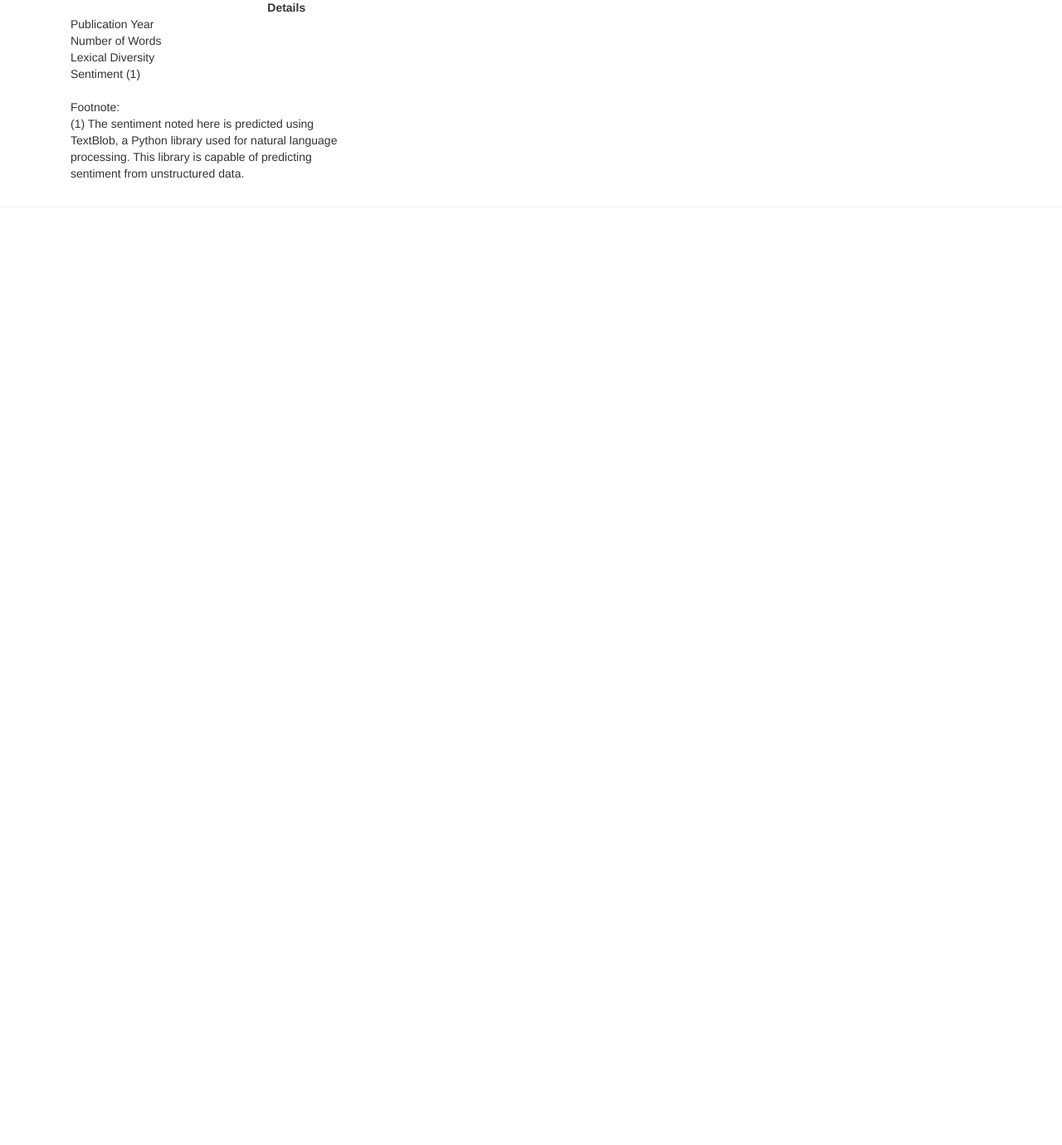
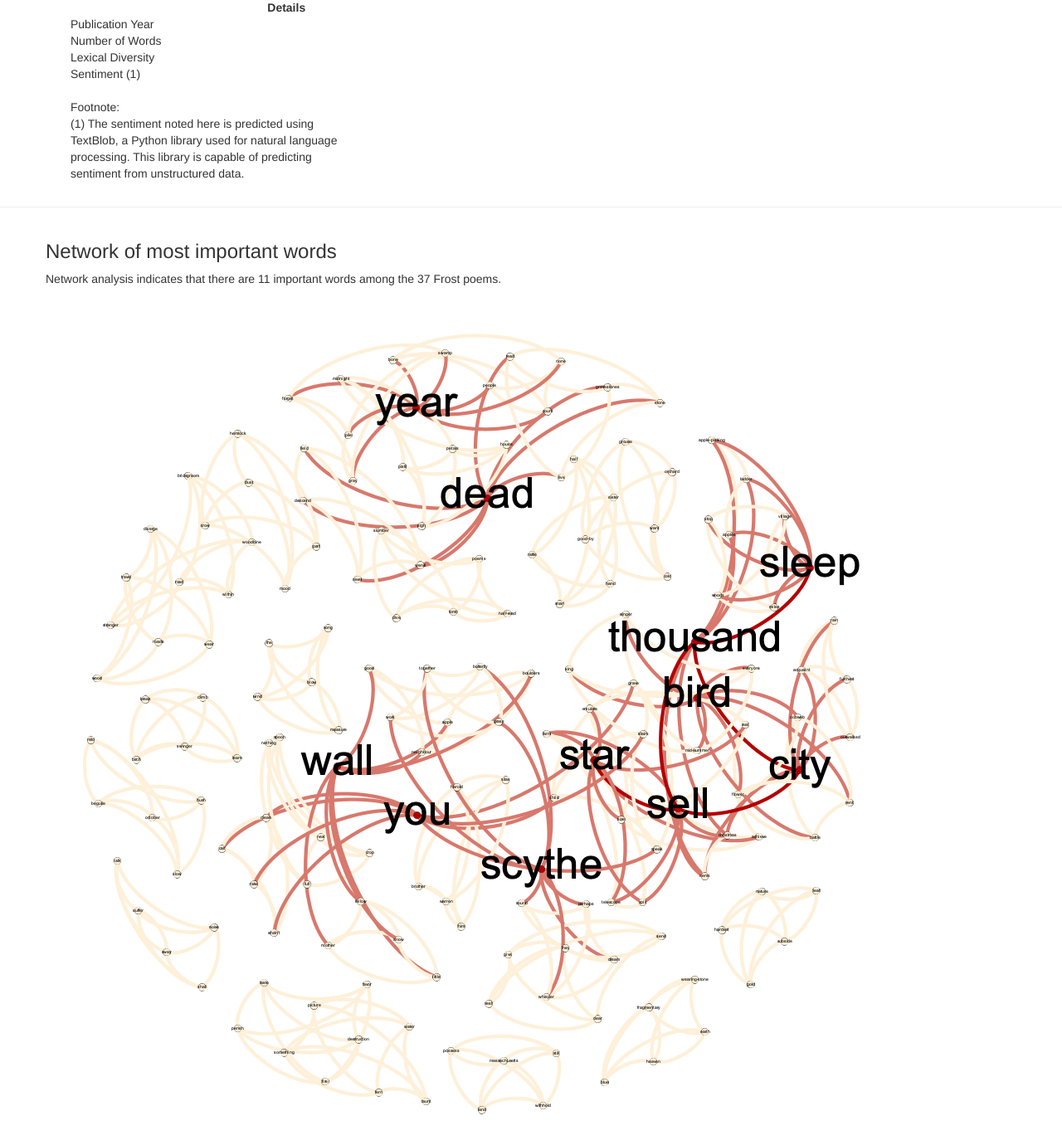
Before and after one commit to rochiecuevas/poetry, a Flask app: page / in a window 1280 px wide. Shown: the part 992-2372 px from the top of the page at 83% size. Before the commit the page ends 1242 px from the top, so only its background shows below. Run offline with Flask 2, Linux system fonts and the light colour scheme; data comes from the database, SQL or seed files in the repository; some libraries are stand-ins or nearby versions.

Commit message:
updated HTML with network map

```diff
--- a/templates/index.html
+++ b/templates/index.html
@@ -122,9 +122,13 @@
     </div>
   </div>
   <hr>
-  <!-- Topic Modelling -->
+  <!-- Network image -->
   <div class = "container">
-    <div class = "row"></div>
+    <div class = "row">
+      <h3>Network of most important words</h3>
+      <p>Network analysis indicates that there are 11 important words among the 37 Frost poems.</p>
+      <img src = "static/images/poemTFIDF_network.png" alt = "TFIDF network image">
+    </div>
   </div>
 
   <!-- More JavaScript and CSS script -->
```
